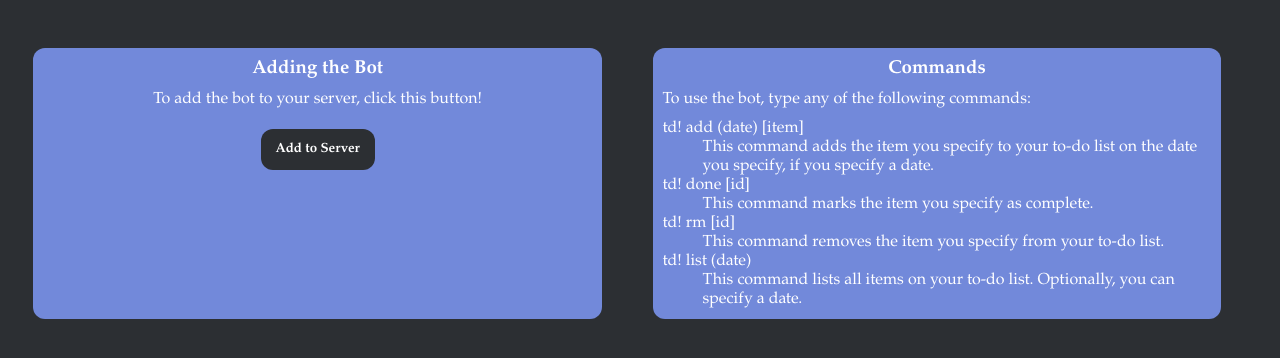
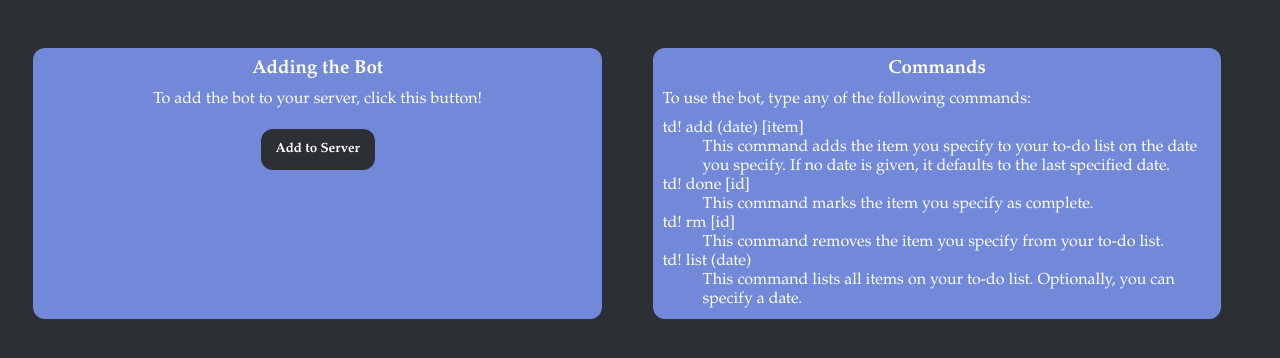
Before and after one commit to lzhou03/To-Do-List-Bot, a website: page index.html in a window 1280 px wide. Shown: the part 96-454 px from the top of the page. Drawn offline with Linux system fonts and the light colour scheme.

Commit message:
Update index.html

```diff
--- a/index.html
+++ b/index.html
@@ -22,7 +22,7 @@
         <p>To use the bot, type any of the following commands:</p>
         <dl>
           <dt>td! add (date) [item]</dt>
-          <dd>This command adds the item you specify to your to-do list on the date you specify, if you specify a date.</dd>
+          <dd>This command adds the item you specify to your to-do list on the date you specify. If no date is given, it defaults to the last specified date.</dd>
           <dt>td! done [id]</dt>
           <dd>This command marks the item you specify as complete.</dd>
           <dt>td! rm [id]</dt>
```
